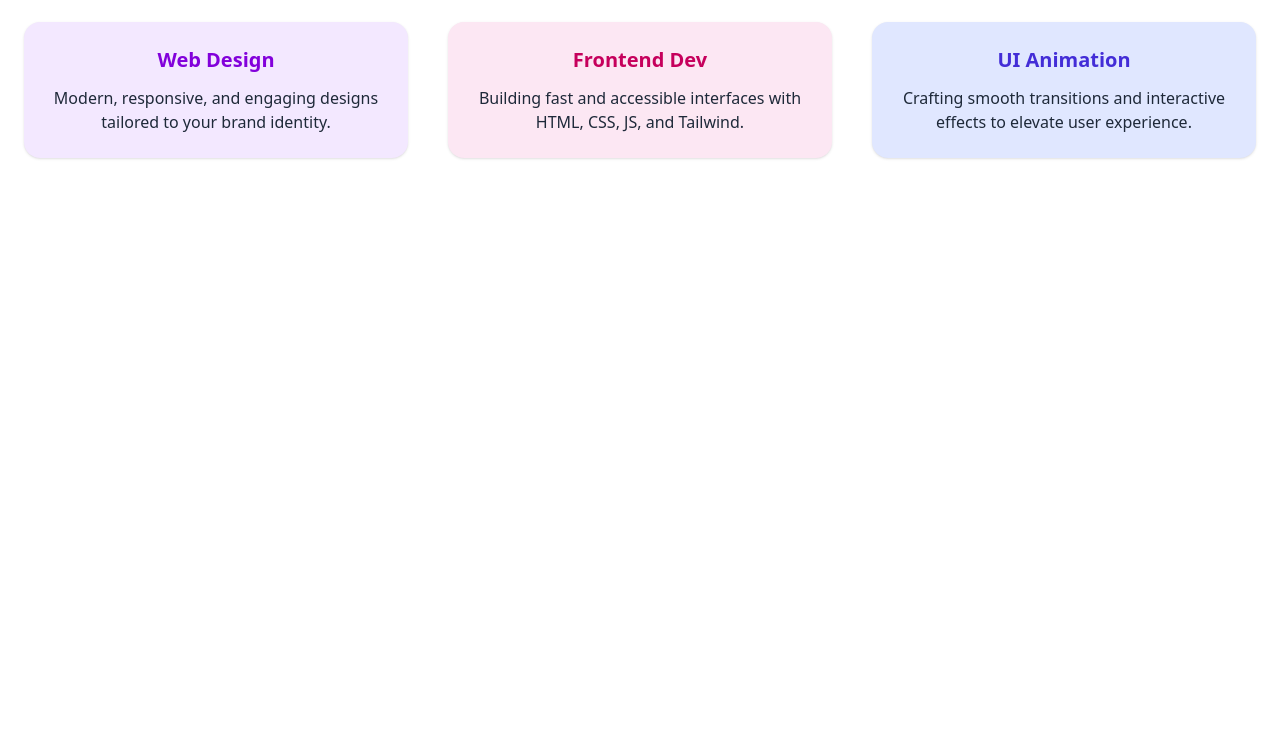
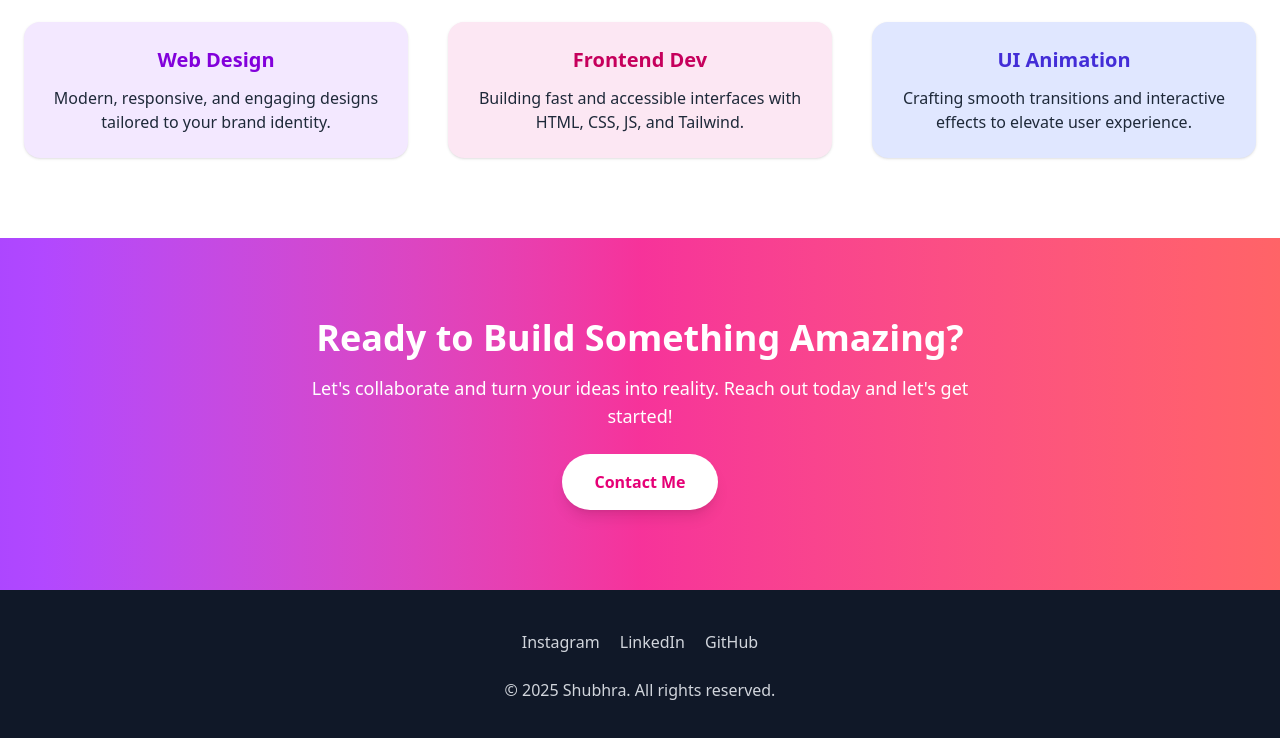
Before and after one commit to Shubhra-Awasthi/Tailwind-basic-website, a website: page index.html in a window 1280 px wide. Shown: the part 594-1332 px from the top of the page. Before the commit the page ends 832 px from the top, so only its background shows below. Drawn offline with nearby package versions, Linux system fonts and the light colour scheme.

Commit message:
footer updated

```diff
--- a/index.html
+++ b/index.html
@@ -71,7 +71,25 @@
   </section>
 
 
+  <section class="py-16 md:py-20 bg-gradient-to-r from-purple-500 via-pink-500 to-red-400 text-white text-center px-4 md:px-0">
+    <h2 class="text-3xl md:text-4xl font-bold mb-4">Ready to Build Something Amazing?</h2>
+    <p class="mb-6 text-base md:text-lg max-w-2xl mx-auto">Let's collaborate and turn your ideas into reality. Reach out today and let's get started!</p>
+    <a href="#contact" class="bg-white text-pink-600 font-bold px-6 md:px-8 py-3 md:py-4 rounded-full shadow-lg hover:bg-pink-100 transition inline-block">
+      Contact Me
+    </a>
+  </section>
 
+
+  <footer class="bg-gray-900 text-gray-300 py-10 px-4 md:px-0">
+    <div class="container mx-auto text-center">
+      <div class="mb-6">
+        <a href="#" class="mx-2 hover:text-white transition">Instagram</a>
+        <a href="#" class="mx-2 hover:text-white transition">LinkedIn</a>
+        <a href="#" class="mx-2 hover:text-white transition">GitHub</a>
+      </div>
+      <p>&copy; 2025 Shubhra. All rights reserved.</p>
+    </div>
+  </footer>
 
   <script>
     const menuBtn = document.getElementById('menu-btn');
```
